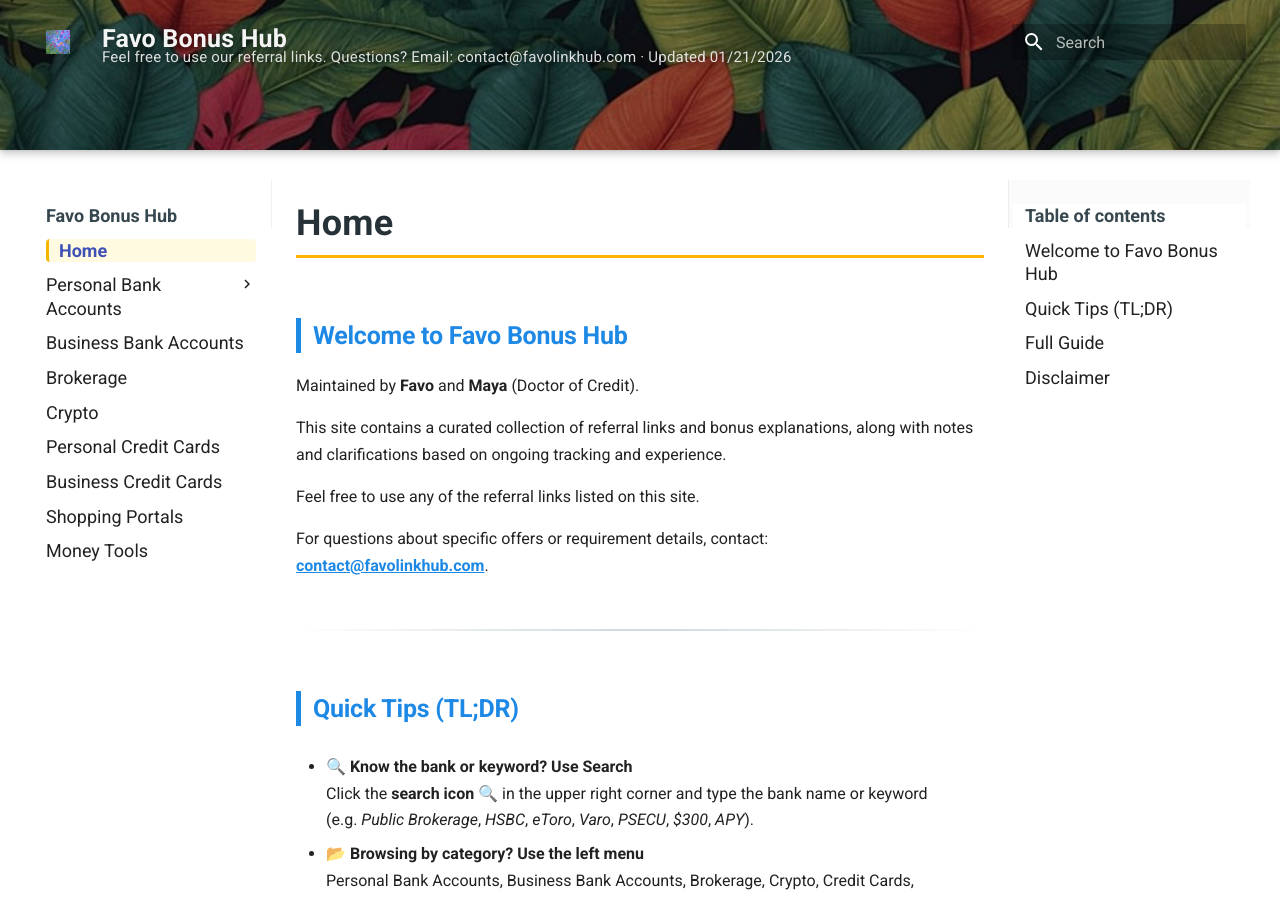
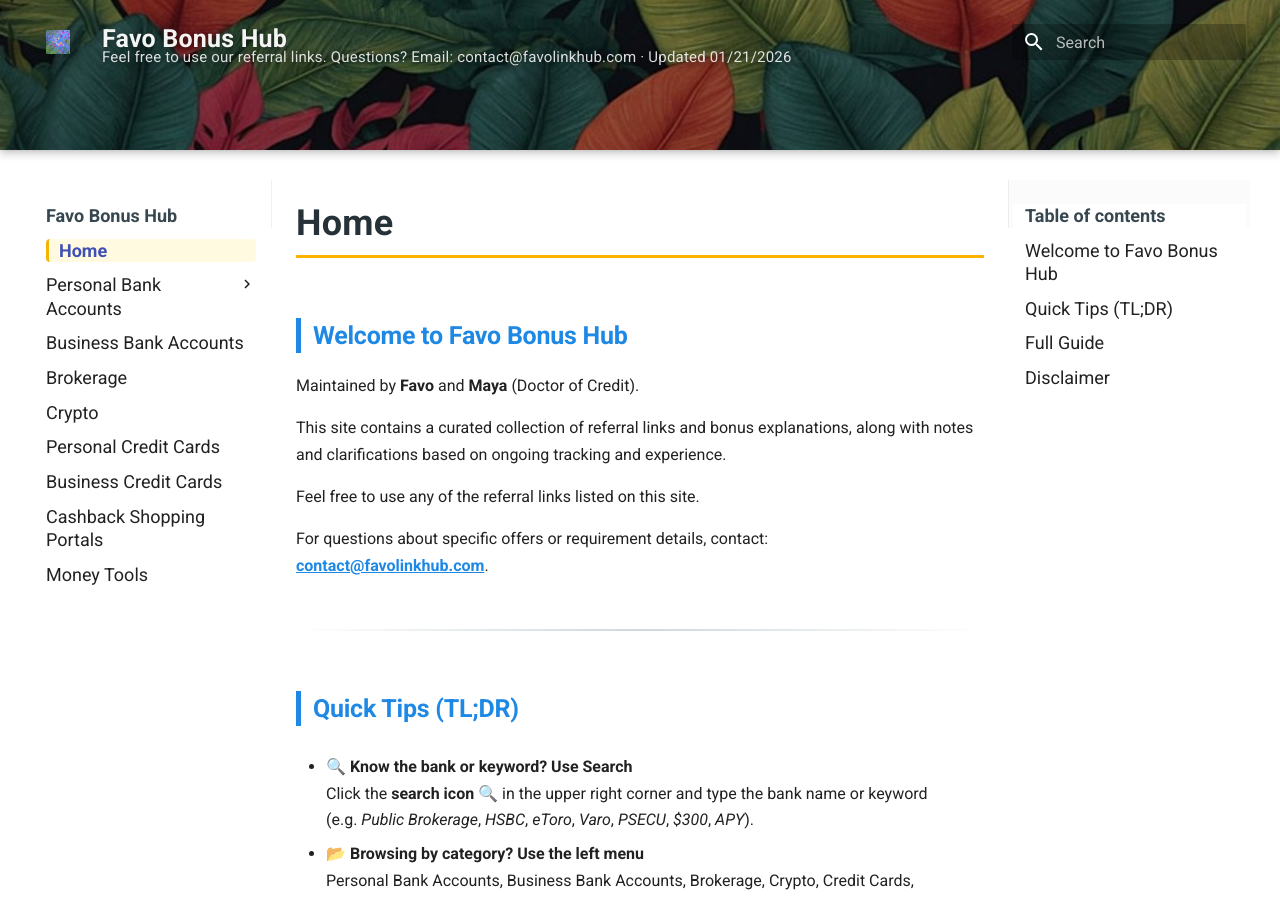
Before and after one commit to whispersofzephyr/favolinkhub-site, an MkDocs documentation site: the page built from docs/index.md, in a window 1280 px wide and 900 px high. Built offline with MkDocs 1.6.1 and Material for MkDocs 9.7.7, drawn with Linux system fonts in a browser that asks for light colours.

Commit message:
Update mkdocs.yml

```diff
--- a/mkdocs.yml
+++ b/mkdocs.yml
@@ -21,7 +21,7 @@ nav:
   - Crypto: crypto.md
   - Personal Credit Cards: personal-credit-cards.md
   - Business Credit Cards: business-credit-cards.md
-  - Shopping Portals: shopping-portals.md
+  - Cashback Shopping Portals: shopping-portals.md
   - Money Tools: money-tools.md
 
 markdown_extensions:
```
